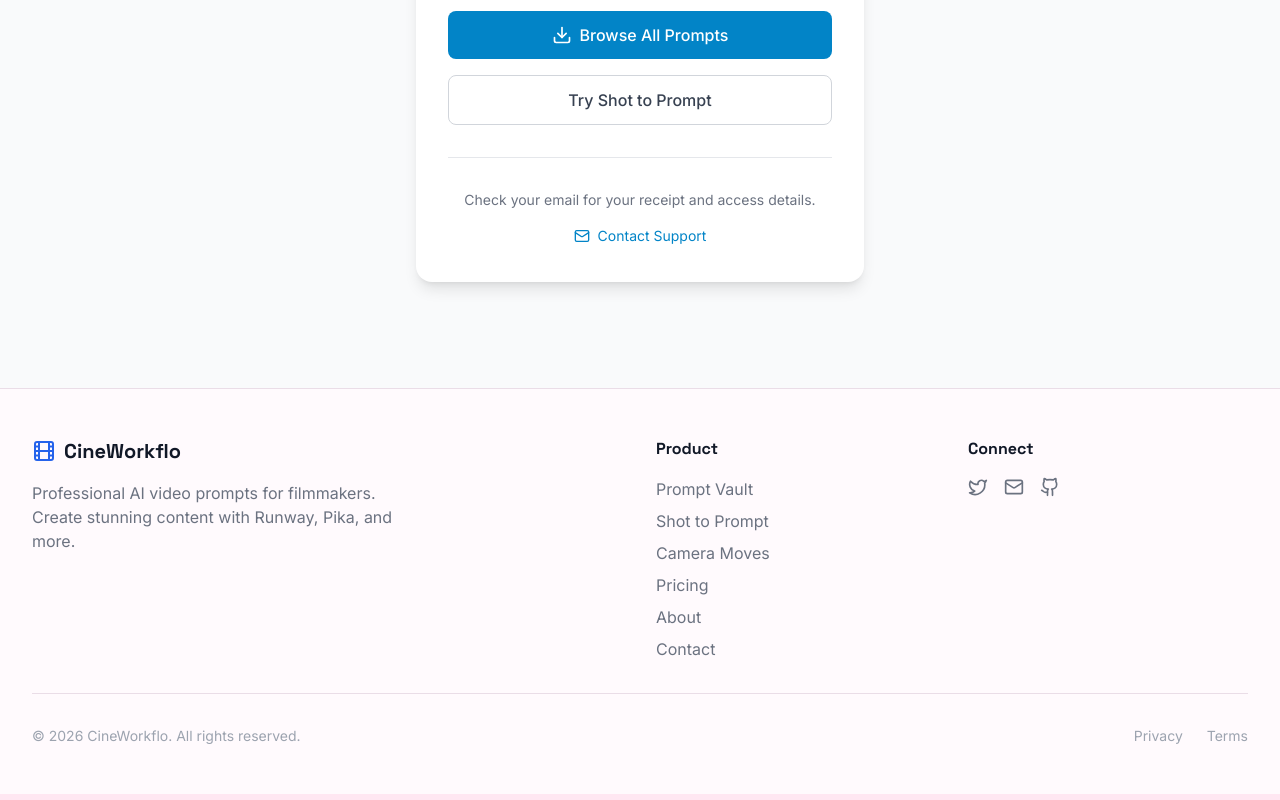
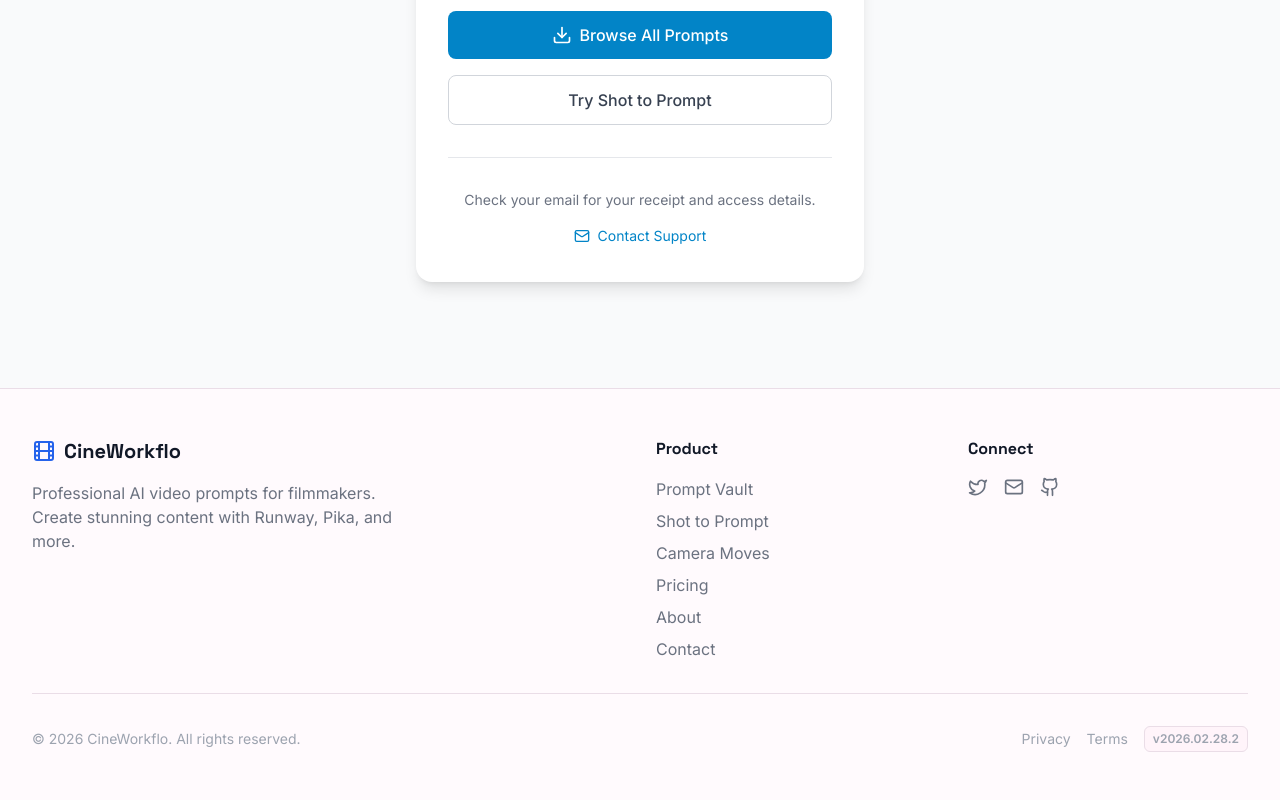
Before and after one commit to sakaarpuri/Cineworkflo, a React (Vite) app: page /success in a window 1280 px wide. Shown: the part 477-1277 px from the top of the page. Built offline with nearby package versions, Linux system fonts and the light colour scheme; no server answers; the HTML template or start-up script is replaced by a standard one.

Commit message:
Reorder homepage sections and add footer build tag

```diff
--- a/src/App.jsx
+++ b/src/App.jsx
@@ -419,6 +419,11 @@ function App() {
                       <PromptEnhancer />
                     </Suspense>
                   </DeferredSection>
+                  <DeferredSection minHeight={240}>
+                    <Suspense fallback={sectionFallback(240)}>
+                      <PromptVault preview={true} />
+                    </Suspense>
+                  </DeferredSection>
                   <DeferredSection minHeight={220}>
                     <Suspense fallback={sectionFallback(220)}>
                       <ShotToPrompt preview={true} />
@@ -432,11 +437,6 @@ function App() {
                   <DeferredSection minHeight={160}>
                     <Suspense fallback={sectionFallback(160)}>
                       <Features />
-                    </Suspense>
-                  </DeferredSection>
-                  <DeferredSection minHeight={240}>
-                    <Suspense fallback={sectionFallback(240)}>
-                      <PromptVault preview={true} />
                     </Suspense>
                   </DeferredSection>
                   <DeferredSection minHeight={180}>
--- a/src/components/Footer.jsx
+++ b/src/components/Footer.jsx
@@ -1,5 +1,7 @@
 import { Film, Twitter, Mail, Github } from 'lucide-react'
 import { Link } from 'react-router-dom'
+
+const BUILD_TAG = 'v2026.02.28.2'
 
 export default function Footer() {
   return (
@@ -134,7 +136,7 @@ export default function Footer() {
           <p style={{ color: 'var(--text-muted)' }} className="text-sm">
             © 2026 CineWorkflo. All rights reserved.
           </p>
-          <div className="flex gap-6 text-sm">
+          <div className="flex items-center gap-4 text-sm">
             <Link
               to="/privacy"
               className="transition-colors hover:opacity-80"
@@ -149,6 +151,16 @@ export default function Footer() {
             >
               Terms
             </Link>
+            <span
+              className="px-2 py-1 rounded-md text-xs font-semibold"
+              style={{
+                color: 'var(--text-muted)',
+                background: 'var(--bg-primary)',
+                border: '1px solid var(--border-color)'
+              }}
+            >
+              {BUILD_TAG}
+            </span>
           </div>
         </div>
       </div>
```
